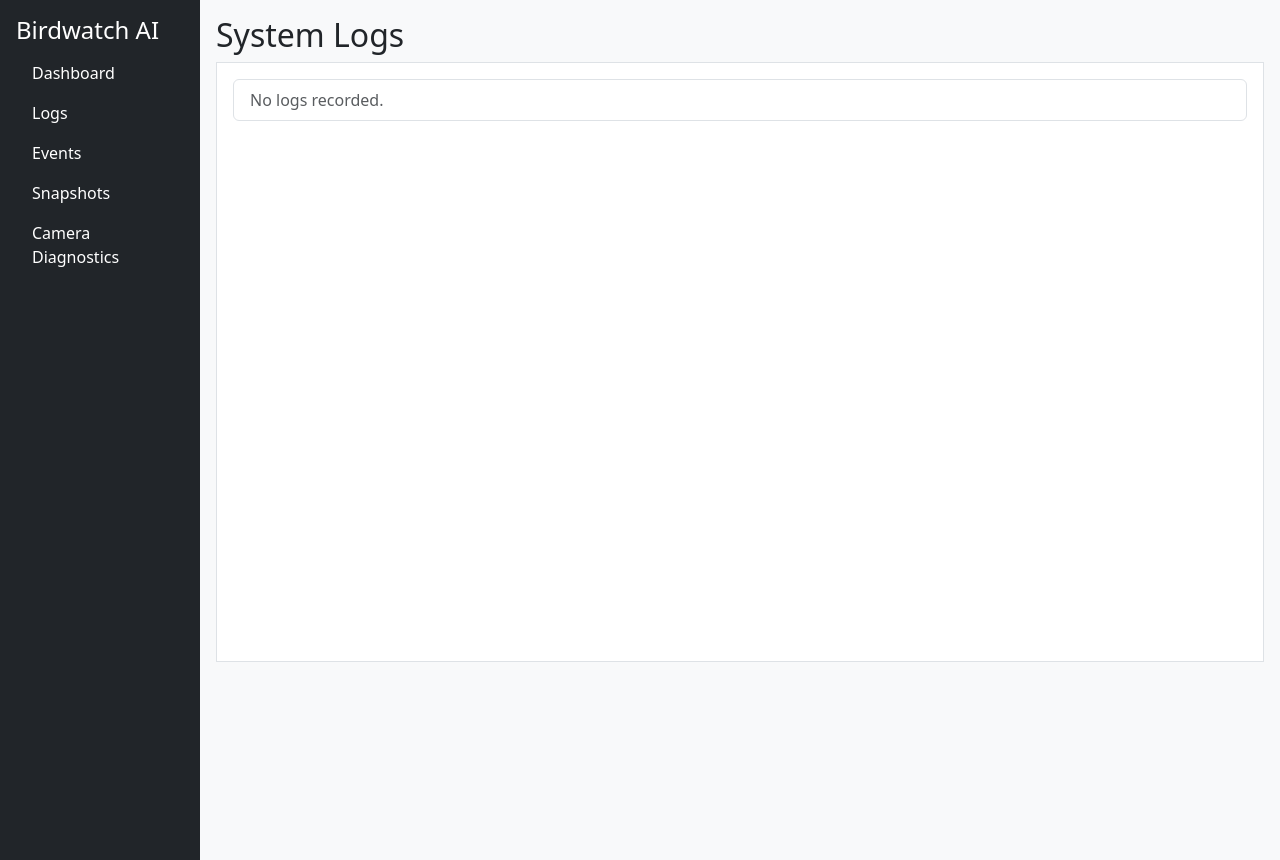
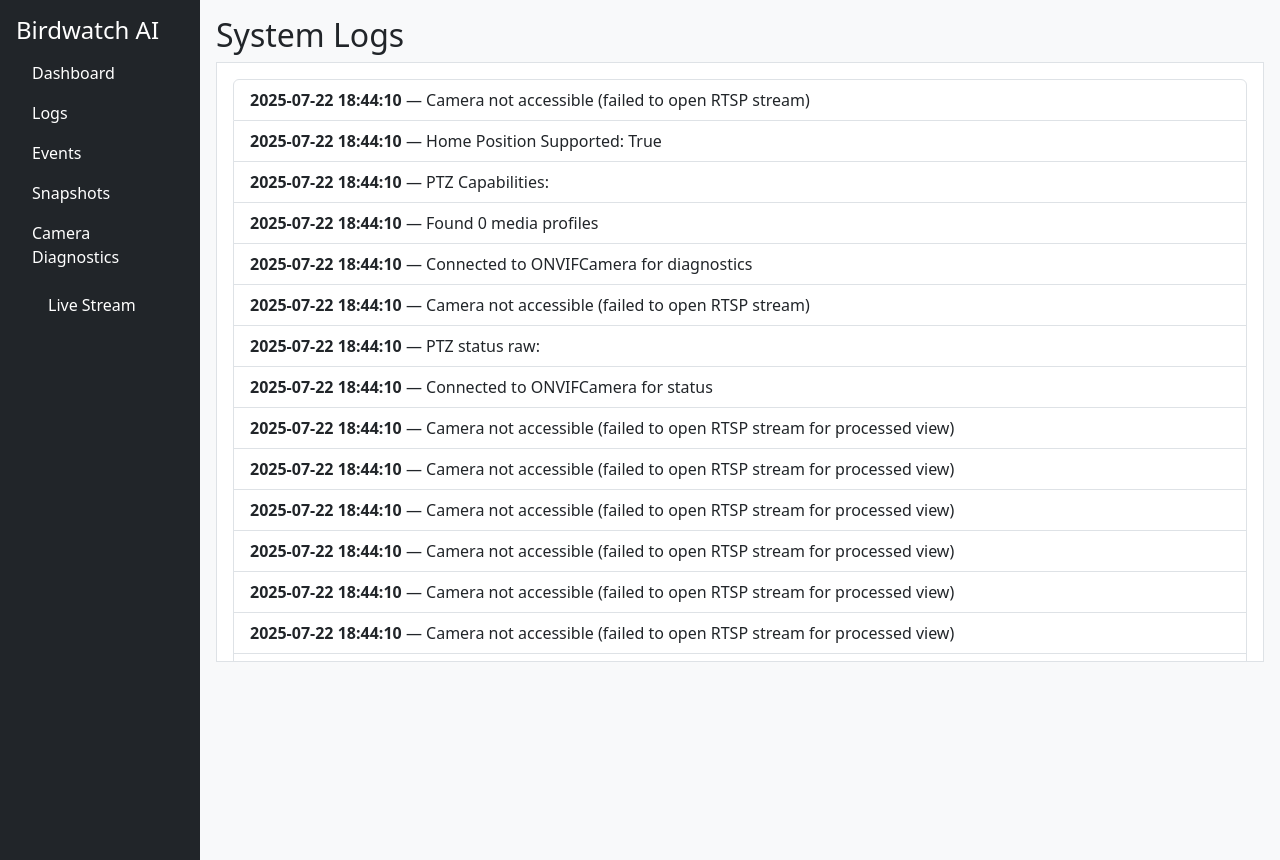
Before and after one commit to darkoddish/birdwatching, a Flask app: page /logs in a window 1280 px wide. Shown: the top 860 px of the page. Run offline with Flask 3, Linux system fonts and the light colour scheme.

Commit message:
Committing all changes to new branch

```diff
--- a/app/config.py
+++ b/app/config.py
@@ -4,4 +4,5 @@
 RTSP_PASSWORD = "RPI_bw_99"
 RTSP_IP = "192.168.1.6"
 RTSP_PORT = "554"
-RTSP_STREAM_PATH = "/Preview_01_sub"
+RTSP_STREAM_PATH_SUB = "/h264Preview_01_sub"
+RTSP_STREAM_PATH_MAIN = "/h264Preview_01_main"
--- a/app/main.py
+++ b/app/main.py
@@ -1,20 +1,18 @@
 from flask import Flask, render_template, request, redirect, url_for, Response, jsonify
 from onvif import ONVIFCamera
+from config import RTSP_USERNAME, RTSP_PASSWORD, RTSP_IP, RTSP_PORT, RTSP_STREAM_PATH_MAIN, RTSP_STREAM_PATH_SUB
+from flask_socketio import SocketIO, emit
+from collections import deque
 import cv2
-from config import RTSP_USERNAME, RTSP_PASSWORD, RTSP_IP, RTSP_PORT, RTSP_STREAM_PATH
-from flask_socketio import SocketIO, emit
 import urllib.parse
 import time
+import psutil
 
 app = Flask(__name__)
 socketio = SocketIO(app, async_mode='threading')
 
-# In-memory storage (reset on each restart)
-logs_store = [
-]
-
-events_store = [
-]
+logs_store = []
+events_store = []
 
 def log_event(message):
     log_entry = {
@@ -28,7 +26,6 @@
 def dashboard():
     return render_template('dashboard.html', logs=reversed(logs_store), events=reversed(events_store))
 
-# Initialize the camera connection once
 camera = ONVIFCamera(RTSP_IP, 8000, RTSP_USERNAME, RTSP_PASSWORD)
 media_service = camera.create_media_service()
 ptz_service = camera.create_ptz_service()
@@ -66,20 +63,24 @@
         log_event(f"PTZ control error: {str(e)}")
         return jsonify({'error': 'PTZ control failed'}), 500
 
+@app.route('/live_stream')
+def live_stream():
+    return render_template('live_stream.html')
+
+@app.route('/processed_stream')
+def processed_stream():
+    return Response(gen_processed_frames(), mimetype='multipart/x-mixed-replace; boundary=frame')
+
 @app.route('/status', methods=['GET'])
 def get_ptz_status():
     try:
         camera = ONVIFCamera(RTSP_IP, 8000, RTSP_USERNAME, RTSP_PASSWORD)
         log_event("Connected to ONVIFCamera for status")
-
         media_service = camera.create_media_service()
         ptz_service = camera.create_ptz_service()
         token = media_service.GetProfiles()[0].token
-
-        # ✅ Get and log raw PTZ status
         status = ptz_service.GetStatus({'ProfileToken': token})
         log_event(f"PTZ status raw: {status}")
-
     except Exception as e:
         log_event(f"PTZ status error: {str(e)}")
         return jsonify({'error': 'Unable to fetch PTZ status'}), 500
@@ -87,20 +88,14 @@
 @app.route('/camera_diagnostics')
 def camera_diagnostics():
     diagnostics = {}
-
     try:
         camera = ONVIFCamera(RTSP_IP, 8000, RTSP_USERNAME, RTSP_PASSWORD)
         log_event("Connected to ONVIFCamera for diagnostics")
-
         media_service = camera.create_media_service()
         ptz_service = camera.create_ptz_service()
-
-        # Get all profiles
         profiles = media_service.GetProfiles()
         diagnostics['profiles'] = [str(profile) for profile in profiles]
         log_event(f"Found {len(profiles)} media profiles")
-
-        # For each profile, get video & PTZ settings
         profile_info = []
         for p in profiles:
             info = {
@@ -112,13 +107,9 @@
             }
             profile_info.append(info)
         diagnostics['profile_details'] = profile_info
-
-        # Get PTZ Capabilities
         ptz_capabilities = ptz_service.GetServiceCapabilities()
         diagnostics['ptz_capabilities'] = str(ptz_capabilities)
         log_event(f"PTZ Capabilities: {ptz_capabilities}")
-
-        # Get PTZ Configuration Options
         ptz_config_token = profiles[0].PTZConfiguration.token if profiles[0].PTZConfiguration else None
         if ptz_config_token:
             ptz_options = ptz_service.GetConfigurationOptions({'ConfigurationToken': ptz_config_token})
@@ -126,22 +117,15 @@
             log_event(f"PTZ Options: {ptz_options}")
         else:
             diagnostics['ptz_options'] = 'No PTZConfiguration token available'
-
-        # Check for home position support
         has_home = hasattr(ptz_service, 'GotoHomePosition') and hasattr(ptz_service, 'SetHomePosition')
         diagnostics['has_home_support'] = has_home
         log_event(f"Home Position Supported: {has_home}")
-
-        # List all available methods on the ptz_service
         ptz_methods = dir(ptz_service)
         diagnostics['ptz_methods'] = ptz_methods
-
         return jsonify(diagnostics)
-
     except Exception as e:
         log_event(f"Diagnostics error: {str(e)}")
         return jsonify({"error": str(e)}), 500
-
 
 @app.route('/logs')
 def logs():
@@ -153,20 +137,17 @@
 
 @app.route('/snapshots')
 def snapshots():
-    # Placeholder for future snapshot page
     return "<h2>Snapshots page coming soon</h2>"
 
 def gen_frames():
     username = urllib.parse.quote(RTSP_USERNAME)
     password = urllib.parse.quote(RTSP_PASSWORD)
-    rtsp_url = f'rtsp://{username}:{password}@{RTSP_IP}:{RTSP_PORT}/{RTSP_STREAM_PATH}'
+    rtsp_url = f'rtsp://{username}:{password}@{RTSP_IP}:{RTSP_PORT}/{RTSP_STREAM_PATH_SUB}'
     camera = cv2.VideoCapture(rtsp_url)
     if not camera.isOpened():
         log_event("Camera not accessible (failed to open RTSP stream)")
         return
-
     log_event("Camera accessed successfully for stream")
-
     while True:
         success, frame = camera.read()
         if not success:
@@ -178,6 +159,60 @@
             yield (b'--frame\r\n'
                    b'Content-Type: image/jpeg\r\n\r\n' + frame + b'\r\n')
 
+def gen_processed_frames():
+    username = urllib.parse.quote(RTSP_USERNAME)
+    password = urllib.parse.quote(RTSP_PASSWORD)
+    rtsp_url = f'rtsp://{username}:{password}@{RTSP_IP}:{RTSP_PORT}/{RTSP_STREAM_PATH_MAIN}'
+
+    def open_camera():
+        cap = cv2.VideoCapture(rtsp_url, cv2.CAP_FFMPEG)
+        if not cap.isOpened():
+            log_event("Camera not accessible (failed to open RTSP stream for processed view)")
+            return None
+        log_event("Camera accessed successfully for processed stream")
+        return cap
+
+    camera = open_camera()
+    last_reset = time.time()
+    read_failures = 0
+
+    while True:
+        if camera is None:
+            time.sleep(1)
+            camera = open_camera()
+            continue
+
+        grabbed = camera.grab()
+        if not grabbed:
+            read_failures += 1
+            log_event(f"[Grab Fail] Attempt #{read_failures} | Elapsed: {time.time() - last_reset:.2f}s")
+            if read_failures >= 5 or time.time() - last_reset > 5:
+                log_event("[Stream Reset] Too many failures or stalled. Reinitializing camera.")
+                log_event(f"[System Stats] CPU: {psutil.cpu_percent()}%, RAM: {psutil.virtual_memory().percent}%")
+                camera.release()
+                camera = open_camera()
+                last_reset = time.time()
+                read_failures = 0
+            continue
+
+        success, frame = camera.retrieve()
+        if not success:
+            read_failures += 1
+            log_event(f"[Retrieve Fail] Attempt #{read_failures}")
+            continue
+
+        read_failures = 0
+        ret, buffer = cv2.imencode('.jpg', frame)
+        if not ret:
+            log_event("[Encoding Fail] Could not encode frame.")
+            continue
+
+        frame = buffer.tobytes()
+        yield (b'--frame\r\n'
+               b'Content-Type: image/jpeg\r\n\r\n' + frame + b'\r\n')
+
+        time.sleep(2)
+
 @app.route('/video_feed')
 def video_feed():
     return Response(gen_frames(), mimetype='multipart/x-mixed-replace; boundary=frame')
--- a/app/templates/base.html
+++ b/app/templates/base.html
@@ -24,6 +24,7 @@
         <li class="nav-item"><a class="nav-link text-white" href="/events">Events</a></li>
         <li class="nav-item"><a class="nav-link text-white" href="/snapshots">Snapshots</a></li>
         <li class="nav-item"><a class="nav-link text-white" href="/camera_diagnostics">Camera Diagnostics</a></li>
+        <li class="nav-link"><a class="nav-link text-white" href="/live_stream">Live Stream</a>
       </ul>
     </div>
 
--- a/requirements.txt
+++ b/requirements.txt
@@ -3,3 +3,4 @@
 onvif-zeep
 ffmpeg-python
 flask-socketio
+psutil
```
Also changed, not shown: app/templates/live_stream.html (added, +27 -0 lines).
